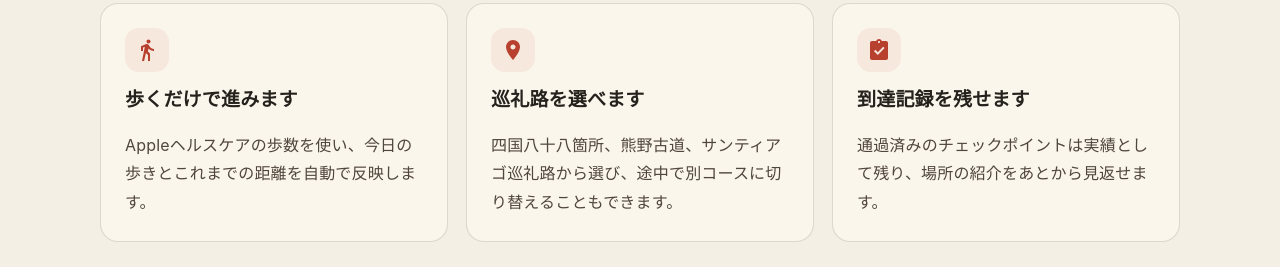
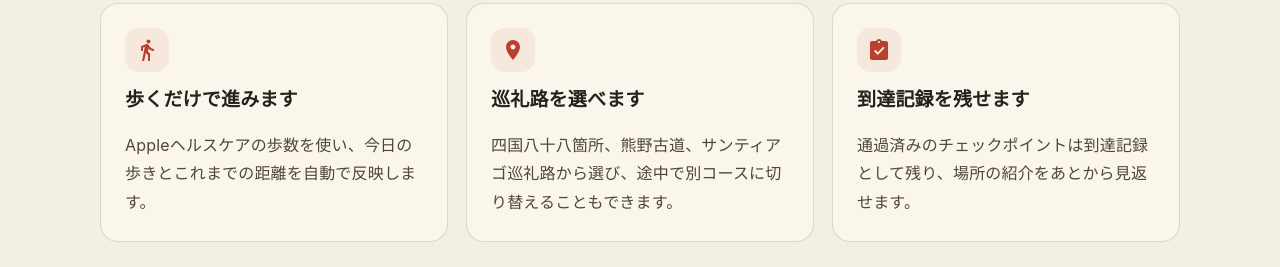
Before and after one commit to OzasaHiro/ouchijunrei-support, a plain HTML site: page index.html in a window 1280 px wide. Shown: the part 1040-1307 px from the top of the page. Drawn offline with nearby package versions, Linux system fonts and the light colour scheme; no server answers.

Commit message:
Update support page wording

```diff
--- a/index.html
+++ b/index.html
@@ -768,7 +768,7 @@
               <svg viewBox="0 0 24 24"><path d="M19 3h-4.2C14.4 1.8 13.3 1 12 1s-2.4.8-2.8 2H5c-1.1 0-2 .9-2 2v15c0 1.1.9 2 2 2h14c1.1 0 2-.9 2-2V5c0-1.1-.9-2-2-2zm-7 0c.6 0 1 .4 1 1s-.4 1-1 1-1-.4-1-1 .4-1 1-1zm-1.2 14L7 13.2l1.4-1.4 2.4 2.4 5.4-5.4L17.6 10l-6.8 7z"/></svg>
             </div>
             <h3>到達記録を残せます</h3>
-            <p>通過済みのチェックポイントは実績として残り、場所の紹介をあとから見返せます。</p>
+            <p>通過済みのチェックポイントは到達記録として残り、場所の紹介をあとから見返せます。</p>
           </article>
         </div>
       </div>
```
